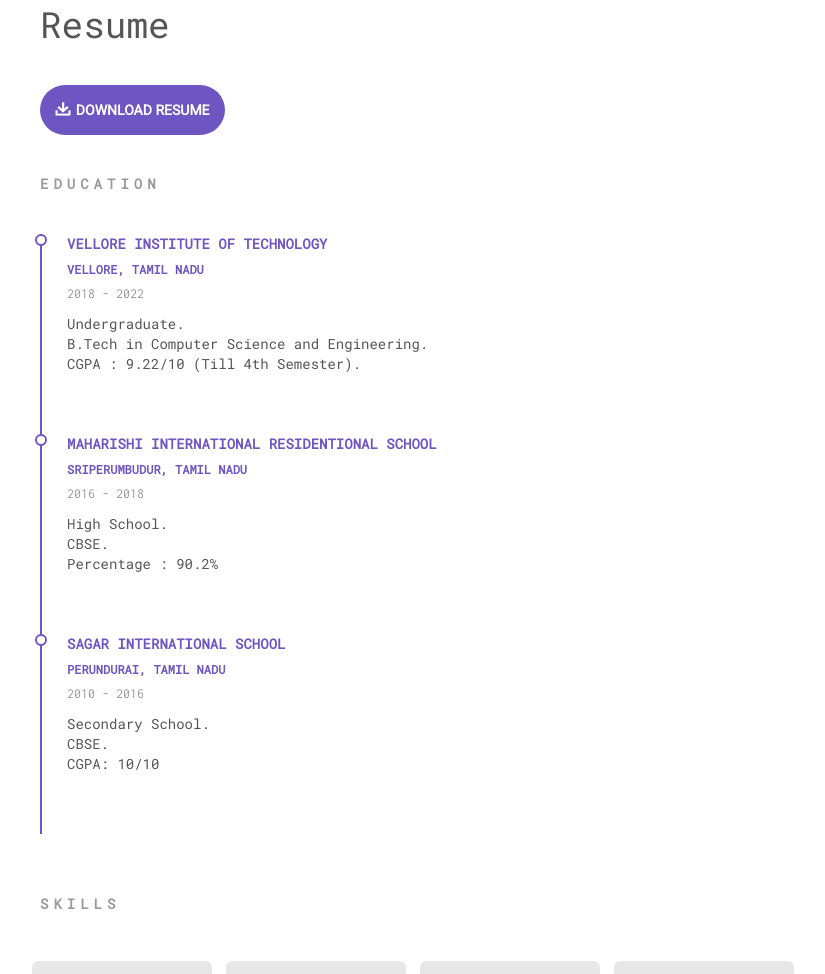
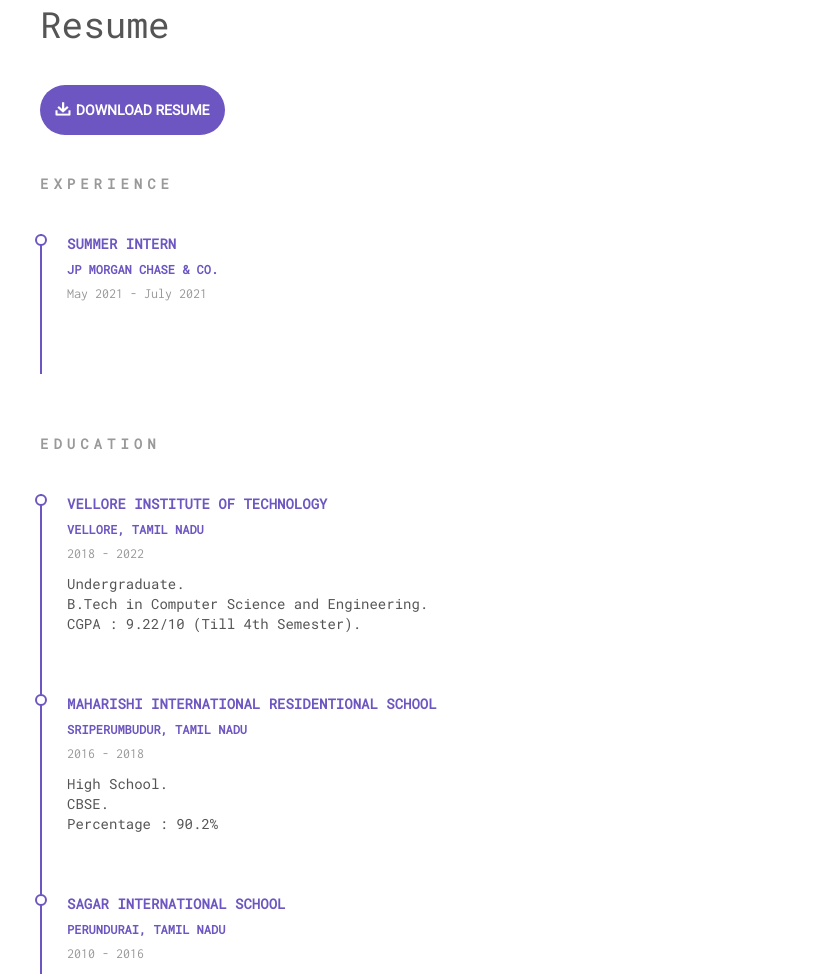
Before and after one commit to shreekanthsenthil/shreekanthsenthil.github.io, a plain HTML site: page index.html in a window 1280 px wide. Shown: the part 930-1904 px from the top of the page, without its empty margins (135-960 px from the left). Drawn offline with nearby package versions, Linux system fonts and the light colour scheme.

Commit message:
Added jpmc experience

```diff
--- a/index.html
+++ b/index.html
@@ -113,6 +113,20 @@
         </div>
       </div>
       <div class="row">
+
+        <div class="col-md-8 section__resume resume-list">
+          <h3 class="resume-list_title">experience</h3>
+          <div class="resume-list__block">
+            <p class="resume-list__block-title">Summer Intern</p>
+            <p class="resume-list__block-location">JP Morgan Chase & Co.</p>
+            <p class="resume-list__block-date">May 2021 - July 2021</p>
+            <p class="resume-list__block-description">
+
+            </p>
+          </div>
+
+        </div>
+
         <div class="col-md-8 section__resume resume-list">
           <h3 class="resume-list_title">education</h3>
           <div class="resume-list__block">
```
